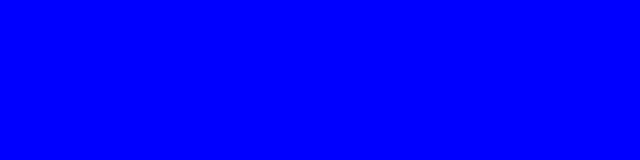
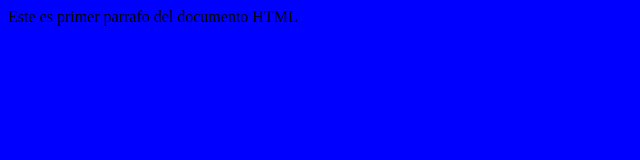
Before and after one commit to jlbalmaseda2023/Proyecto-Web-Empresa-B, a plain HTML site: page index.html in a window 1280 px wide. Shown: the whole page, without its empty margins (0-640 px from the left). Drawn offline with Linux system fonts and the light colour scheme.

Commit message:
Creando parrafo1 desde master

```diff
--- a/index.html
+++ b/index.html
@@ -7,7 +7,7 @@
 
     <body>
 
-
+        <p>Este es primer parrafo del documento HTML</p>
 
     </body>
 
```
